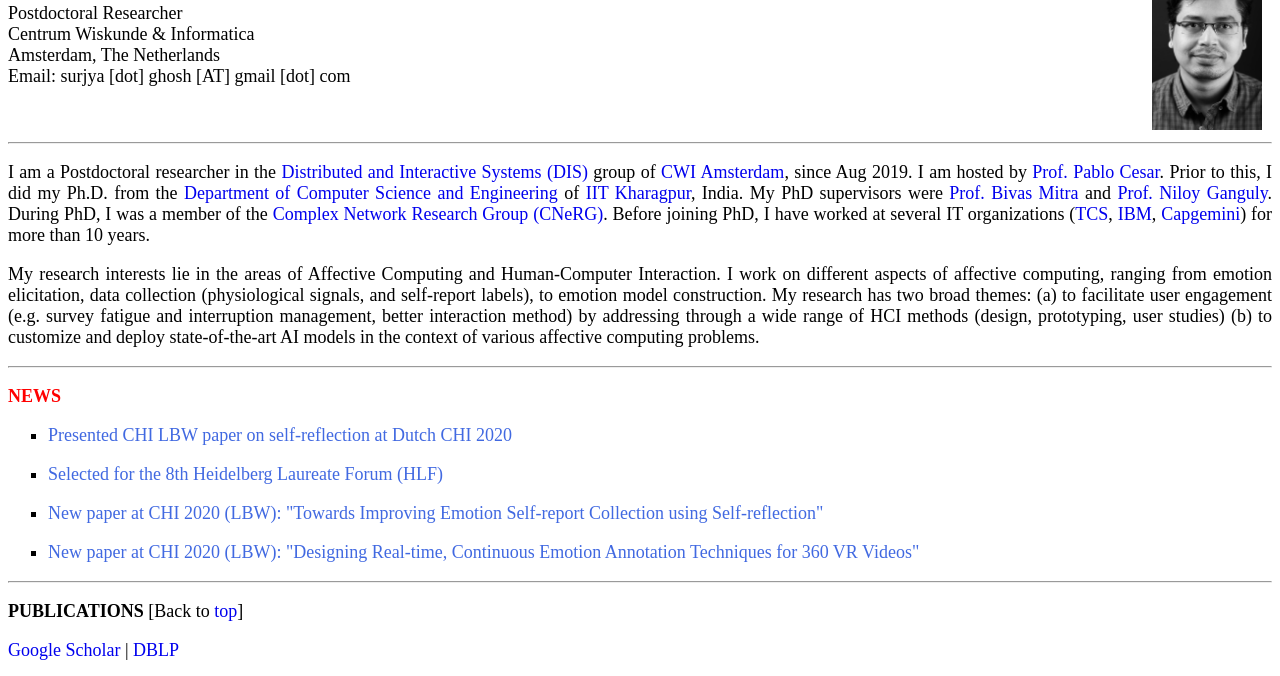
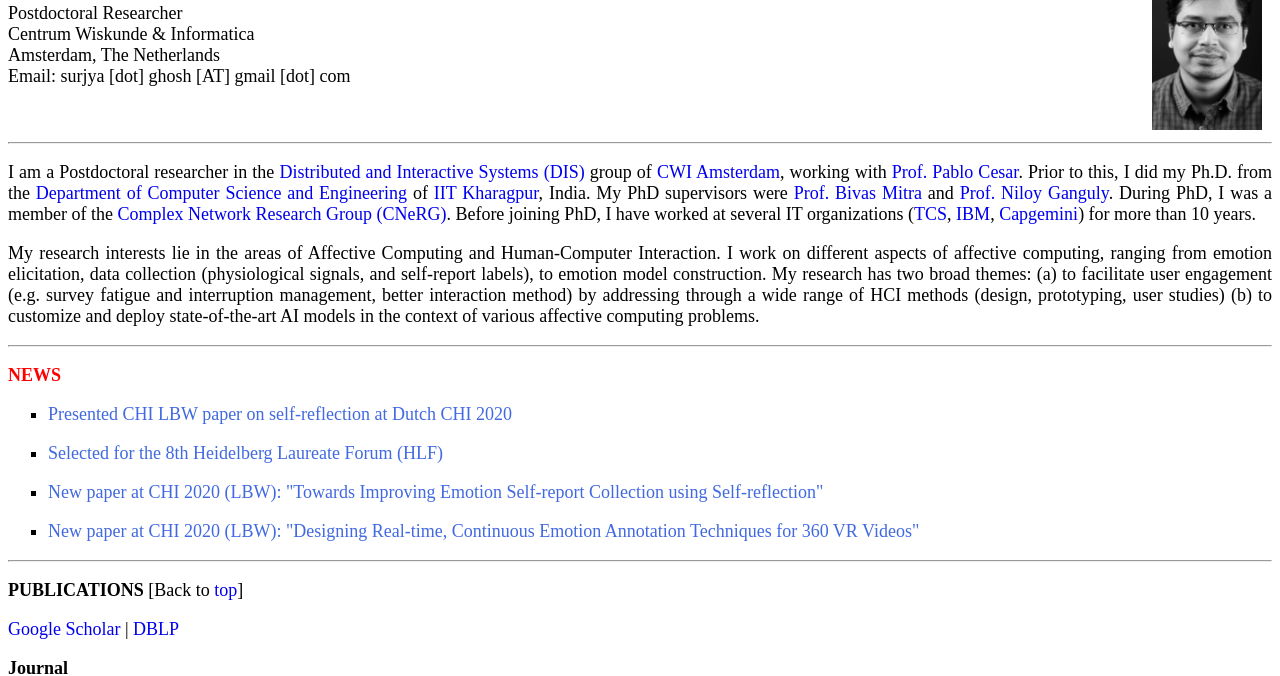
Before and after one commit to surjya-ghosh/surjya-ghosh.github.io, a plain HTML site: page index.html in a window 1280 px wide. Shown: the part 95-771 px from the top of the page. Drawn offline with Linux system fonts and the light colour scheme.

Commit message:
updated content

```diff
--- a/index.html
+++ b/index.html
@@ -48,7 +48,7 @@
     <hr align="JUSTIFY">
     <!--h3 align="left" hspace="10">About me</h3-->
     <!--p align="justify" hspace="10">I am a Postdoctoral researcher in the <a href="https://www.dis.cwi.nl/">Distributed and Interactive Systems (DIS)</a> group of <a href="https://www.cwi.nl/">CWI Amsterdam</a>, since  Aug 2019. My supervisors are <a href="https://www.pablocesar.me/">Prof. Pablo Cesar </a> and <a href="https://abdoelali.com/">Dr. Abdallah El Ali</a>. Prior to this, I did my Ph.D. from the <a href="http://cse.iitkgp.ac.in/"> Department of Computer Science and Engineering</a> of <a href="http://www.iitkgp.ac.in/">IIT Kharagpur</a>, India. My PhD supervisors were <a href="http://cse.iitkgp.ac.in/~bivasm/">Prof. Bivas Mitra </a> and <a href="http://www.facweb.iitkgp.ac.in/~niloy/">Prof. Niloy Ganguly</a>. My research interests are in the area of Affective Computing and Human-Computer Interaction. Before joining PhD, I have worked at several IT oragnizations (<a href="https://www.tcs.com/">TCS</a>, <a href="https://www.ibm.com/in-en">IBM</a>, <a href="http://in.capgemini.com/">Capgemini</a>) for more than 10 years.</p-->
-    <p align="justify" hspace="10">I am a Postdoctoral researcher in the <a href="https://www.dis.cwi.nl/">Distributed and Interactive Systems (DIS)</a> group of <a href="https://www.cwi.nl/">CWI Amsterdam</a>, since  Aug 2019. I am hosted by <a href="https://www.pablocesar.me/">Prof. Pablo Cesar</a>. Prior to this, I did my Ph.D. from the <a href="http://cse.iitkgp.ac.in/"> Department of Computer Science and Engineering</a> of <a href="http://www.iitkgp.ac.in/">IIT Kharagpur</a>, India. My PhD supervisors were <a href="http://cse.iitkgp.ac.in/~bivasm/">Prof. Bivas Mitra </a> and <a href="http://www.facweb.iitkgp.ac.in/~niloy/">Prof. Niloy Ganguly</a>. During PhD, I was a member of the <a href="http://www.cnergres.iitkgp.ac.in/">Complex Network Research Group (CNeRG)</a>. Before joining PhD, I have worked at several IT organizations (<a href="https://www.tcs.com/">TCS</a>, <a href="https://www.ibm.com/in-en">IBM</a>, <a href="http://in.capgemini.com/">Capgemini</a>) for more than 10 years.</p>
+    <p align="justify" hspace="10">I am a Postdoctoral researcher in the <a href="https://www.dis.cwi.nl/">Distributed and Interactive Systems (DIS)</a> group of <a href="https://www.cwi.nl/">CWI Amsterdam</a>, working with <a href="https://www.pablocesar.me/">Prof. Pablo Cesar</a>. Prior to this, I did my Ph.D. from the <a href="http://cse.iitkgp.ac.in/"> Department of Computer Science and Engineering</a> of <a href="http://www.iitkgp.ac.in/">IIT Kharagpur</a>, India. My PhD supervisors were <a href="http://cse.iitkgp.ac.in/~bivasm/">Prof. Bivas Mitra </a> and <a href="http://www.facweb.iitkgp.ac.in/~niloy/">Prof. Niloy Ganguly</a>. During PhD, I was a member of the <a href="http://www.cnergres.iitkgp.ac.in/">Complex Network Research Group (CNeRG)</a>. Before joining PhD, I have worked at several IT organizations (<a href="https://www.tcs.com/">TCS</a>, <a href="https://www.ibm.com/in-en">IBM</a>, <a href="http://in.capgemini.com/">Capgemini</a>) for more than 10 years.</p>
     <!--p align="justify" hspace="10">&nbsp;</p-->
     <p align="justify" hspace="10">My research interests lie in the areas of Affective Computing and Human-Computer Interaction. I work on different aspects of affective computing, ranging from emotion elicitation, data collection (physiological signals, and self-report labels), to emotion model construction. My research has two broad themes: (a) to facilitate user engagement (e.g. survey fatigue and interruption management, better interaction method) by addressing through a wide range of HCI methods (design, prototyping, user studies) (b) to customize and deploy state-of-the-art AI models in the context of various affective computing problems.</p>
     <!--p align="justify" hspace="10"> My research interests are in the area of Affective Computing and Human-Computer Interaction. I work on different aspects of affective computing ranging from emotion elicitation, data (physiological, and self-report) collection to emotion model construction. My research has two broad themes - (a) to facilitate user studies by addressing different HCI aspects such as survey fatigue or interruption management, interaction design (b) to customize and deploy state-of-the-art AI models in context of different affective computing problems.</p-->
```
